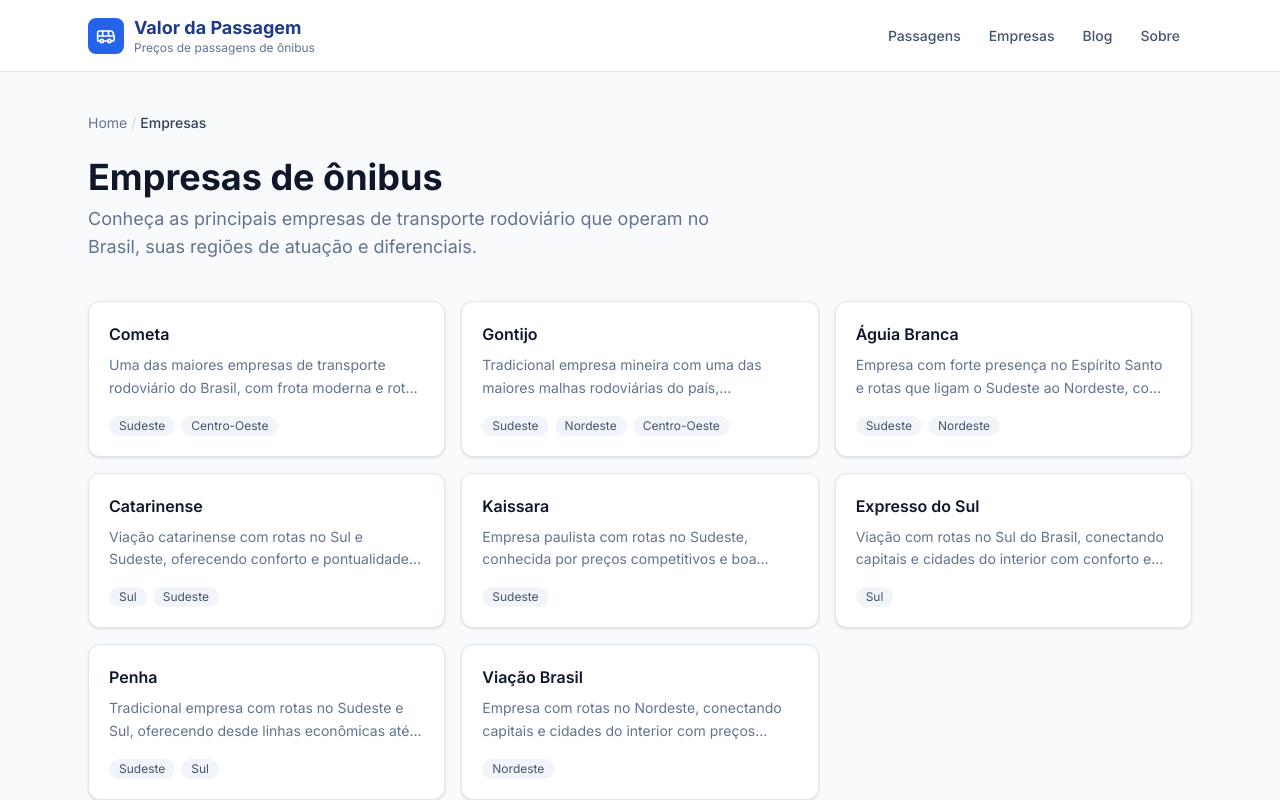
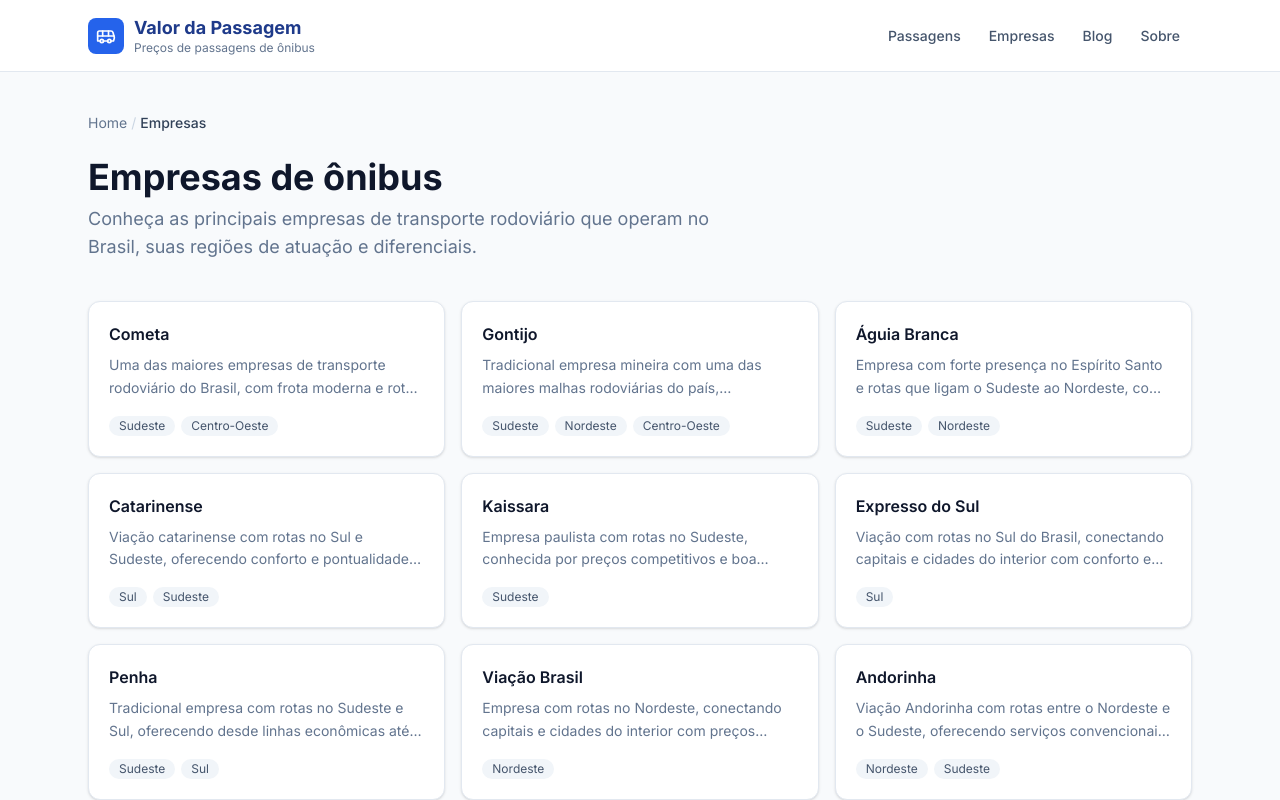
Before and after one commit to odpmarketingdigital-sudo/valordapassagem, a Next.js app: page /empresas in a window 1280 px wide. Shown: the top 800 px of the page. Built offline with nearby package versions, Linux system fonts and the light colour scheme.

Commit message:
Inclusão da empresa Andorinha

```diff
--- a/src/data/companies.ts
+++ b/src/data/companies.ts
@@ -90,6 +90,17 @@
     regions: ["Nordeste"],
     features: ["Ar-condicionado", "Banheiro"],
   },
+  {
+    slug: "andorinha",
+    name: "Andorinha",
+    description:
+      "Viação Andorinha com rotas entre o Nordeste e o Sudeste, oferecendo serviços convencionais, executivos e leito em viagens interestaduais.",
+    founded: 1988,
+    headquarters: "Fortaleza, CE",
+    website: "https://www.andorinha.com",
+    regions: ["Nordeste", "Sudeste"],
+    features: ["Ar-condicionado", "Wi-Fi", "Leito", "Semi-leito", "Banheiro", "Tomadas USB"],
+  },
 ];
 
 export function getCompanyBySlug(slug: string): Company | undefined {
--- a/src/data/routes.ts
+++ b/src/data/routes.ts
@@ -316,11 +316,11 @@
     precoMax: 520,
     duracao: "6h a 7h",
     distancia: 558,
-    empresas: ["Cometa", "Expresso Adamantina", "Kaissara"],
+    empresas: ["Andorinha"],
     faq: [
       {
         q: "Qual o preço da passagem de ônibus de Presidente Prudente para São Paulo?",
-        a: "O preço varia de R$ 95 a R$ 160 para a passagem de ônibus de Presidente Prudente para São Paulo.",
+        a: "O preço varia de R$ 205 a R$ 520 para a passagem de ônibus de Presidente Prudente para São Paulo.",
       },
       {
         q: "Quanto tempo dura a viagem de Presidente Prudente para São Paulo?",
@@ -328,7 +328,7 @@
       },
       {
         q: "Quais empresas operam de Presidente Prudente para São Paulo?",
-        a: "Cometa, Expresso Adamantina e Kaissara são as principais empresas nesta rota.",
+        a: "A Andorinha é a empresa que opera esta rota entre Presidente Prudente e São Paulo.",
       },
     ],
   },
```
